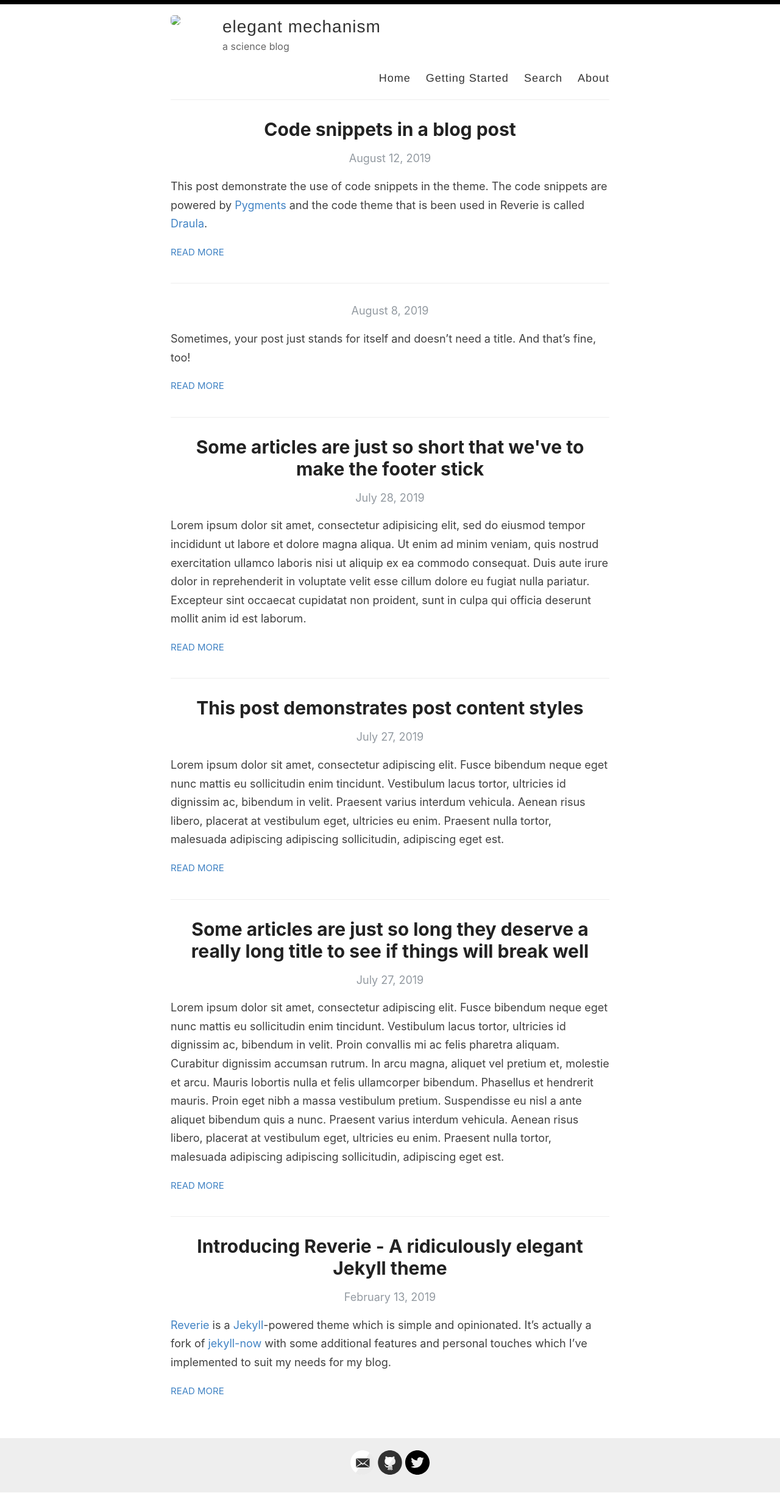
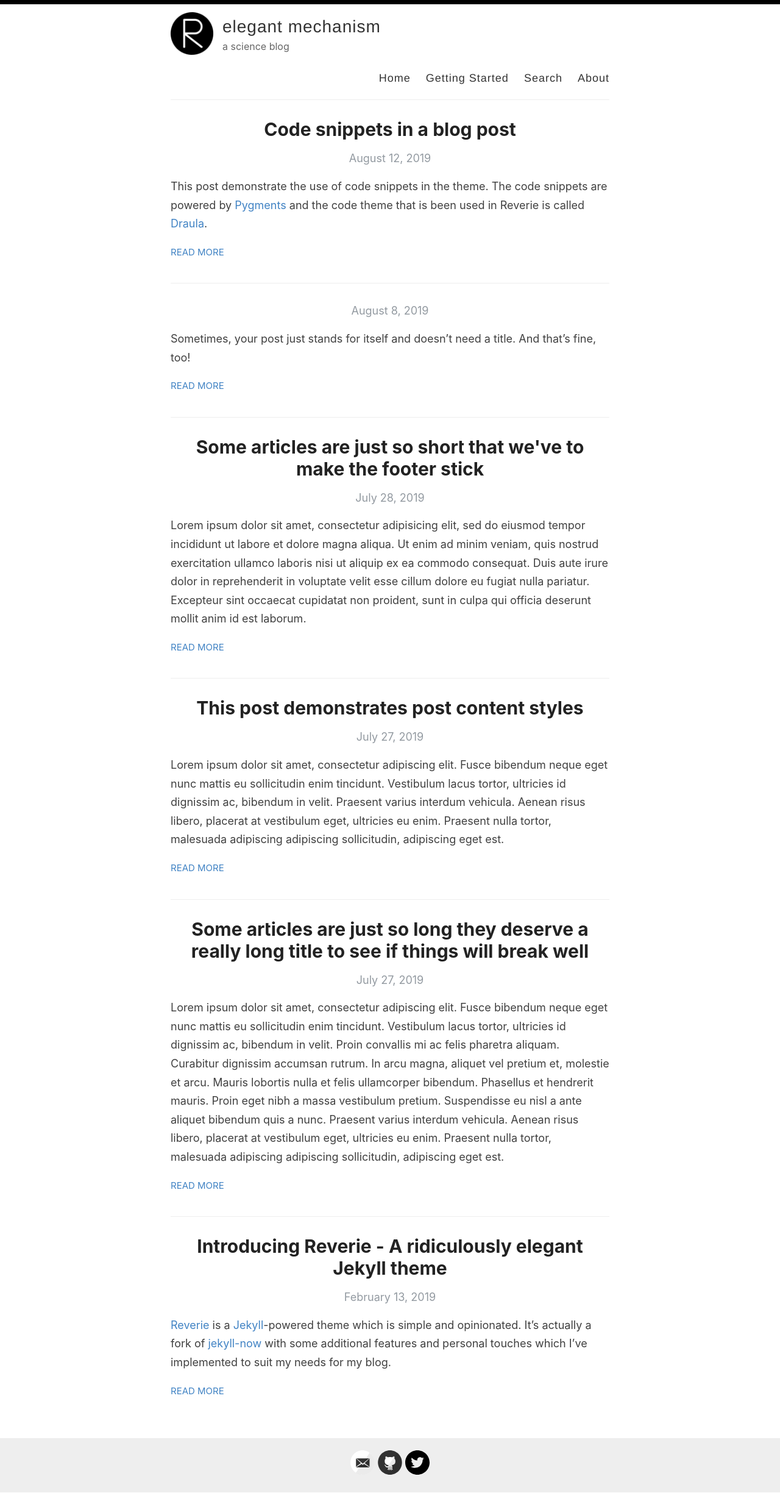
Before and after one commit to cooperii/cooperii.github.io, a Jekyll site: the page built from index.html, in a window 1280 px wide. Shown: the whole page at 61% size. Built offline with Jekyll 4.4.1, drawn with Linux system fonts in a browser that asks for light colours; the list of posts is cut into pages by our own code.

Commit message:
Update _config.yml

```diff
--- a/_config.yml
+++ b/_config.yml
@@ -12,7 +12,7 @@ author: cooper french
 description: a science blog
 
 # URL of your avatar or profile pic (you could use your GitHub profile pic)
-avatar: cooperii.github.io/images/dino-myths-dilophosaurus-skull-open-two-coloumn.jpg
+avatar: /images/reverie.png
 
 #
 # Flags below are optional
```
